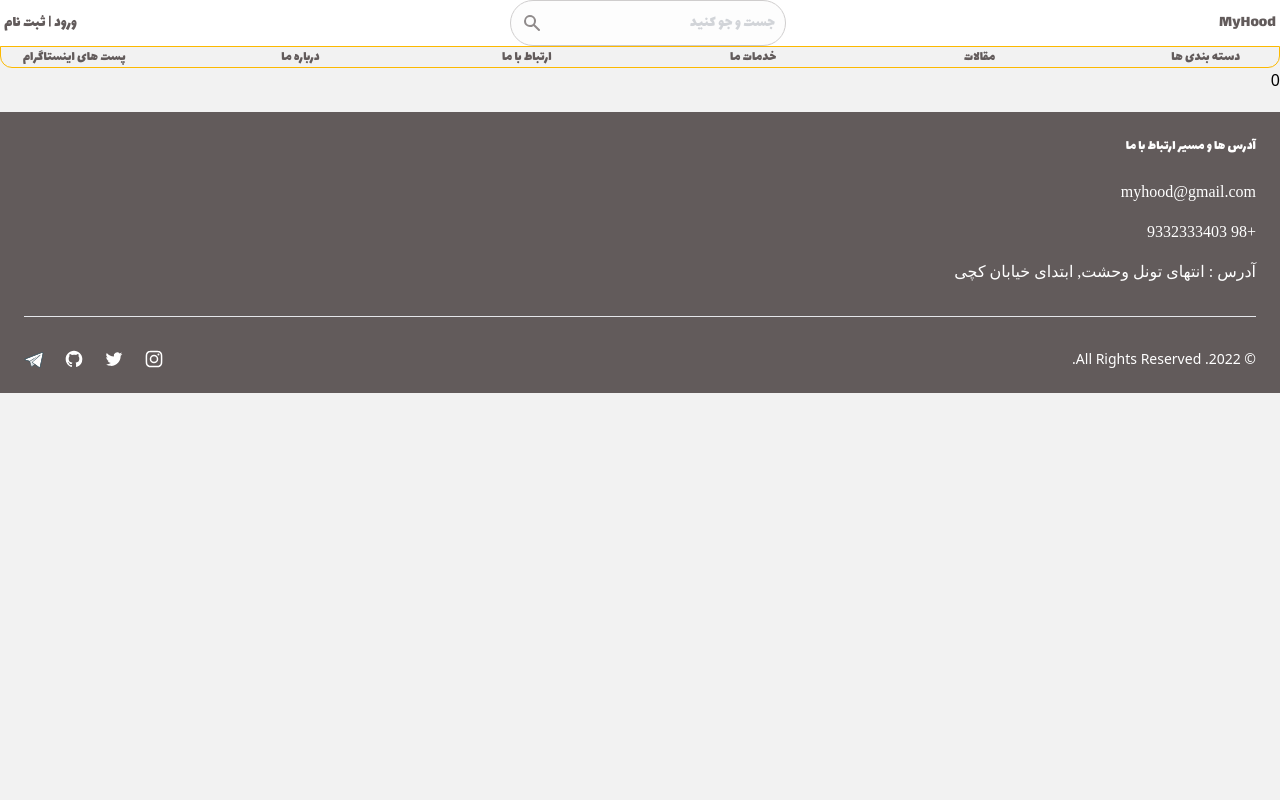
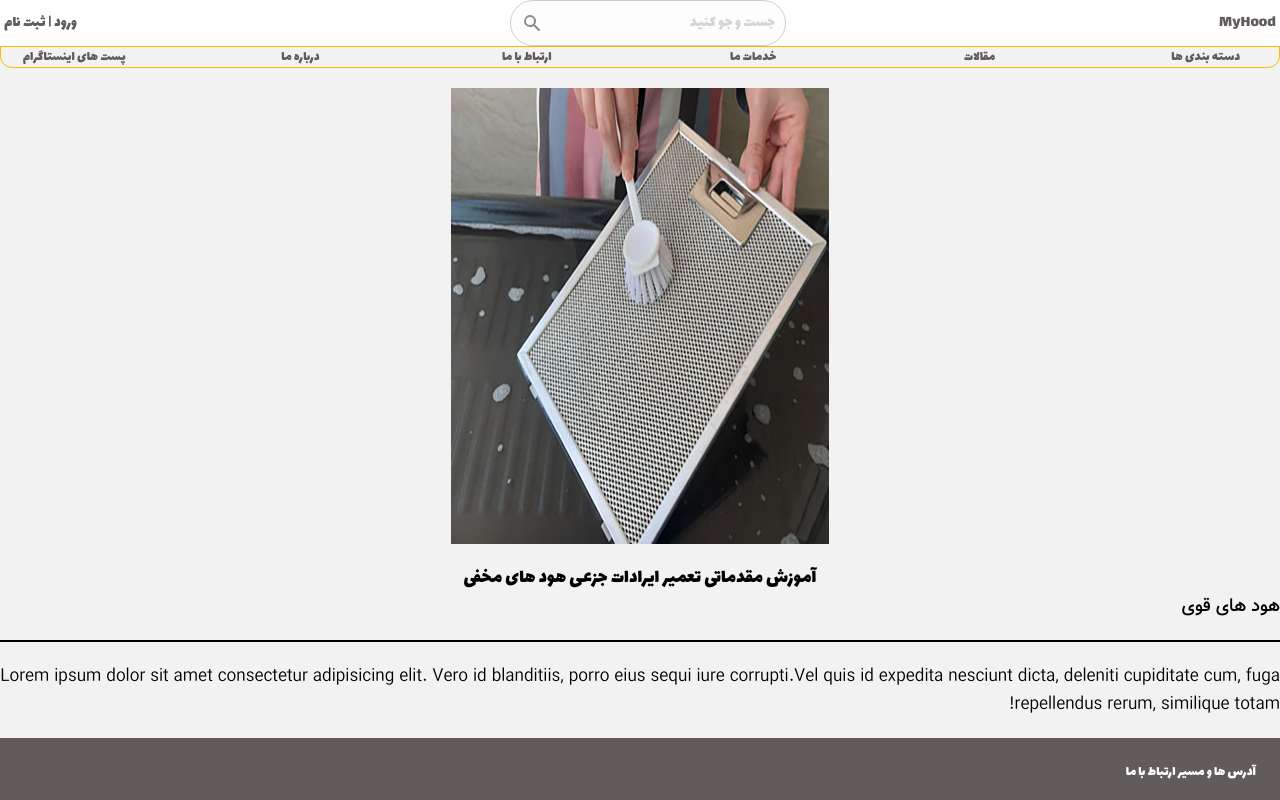
Before and after one commit to Parsa361/MyHood, a Nuxt app: page /articles/0 in a window 1280 px wide. Shown: the top 800 px of the page. Built offline with nearby package versions, Linux system fonts and the light colour scheme.

Commit message:
Make demo article's _id page

```diff
--- a/pages/articles/_id/index.vue
+++ b/pages/articles/_id/index.vue
@@ -1,12 +1,46 @@
 <template>
     <div>
-        {{$route.params.id}}
+        <article v-for="article in articles" :key="article.id" class="container mx-auto">
+            <div v-if="article.id == $route.params.id">
+                <img :src="require(`~/assets/images/${article.img}.png`)" :alt="article.img" class=" mt-5 mx-auto">
+                <h1 class="text-center mt-5 font-Lalezar text-xl">{{article.title}}</h1>
+
+                <p class="mt-[2.5rem] font-VazirBold text-lg">{{article.description}}</p>
+                <hr class="border border-black my-5">
+                <p class="font-VazirLight text-lg">{{article.content}}</p>
+            </div>
+        </article>
     </div>
 </template>
 
 <script>
 export default {
-    //const articleID = this.$route.params.id
-    //.get(`/api/v1/articles/${articleID}/`)
+    data() {
+        return {
+            articles: [
+                {
+                    id: 0,
+                    content: "Lorem ipsum dolor sit amet consectetur adipisicing elit. Vero id blanditiis, porro eius sequi iure corrupti.Vel quis id expedita nesciunt dicta, deleniti cupiditate cum, fuga repellendus rerum, similique totam!",
+                    img: "clean-hood",
+                    description: 'هود های قوی',
+                    title: "آموزش مقدماتی تعمیر ایرادات جزعی هود های مخفی"
+                },
+                {
+                    id: 1,
+                    content: "Lorem ipsum dolor sit amet consectetur adipisicing elit. Vero id blanditiis, porro eius sequi iure corrupti.Vel quis id expedita nesciunt dicta, deleniti cupiditate cum, fuga repellendus rerum, similique totam!",
+                    img: "fix-hood",
+                    description: 'لورم ایپسوم متن ساختگی با تولید سادگی نامفهوم از صنعت چاپ، و با استفاده از طراحان گرافیک است، چاپگرها و متون بلکه روزنامه و مجله در ستون و سطرآنچنان که لازم است، و برای شرایط فعلی تکنولوژی مورد نیاز، و کاربردهای متنوع با هدف بهبود ابزارهای کاربردی می باشد، کتابهای زیادی در شصت و سه درصد گذشته حال و آینده، شناخت فراوان جامعه و متخصصان را می طلبد، تا با نرم افزارها شناخت بیشتری را برای طراحان رایانه ای علی الخصوص طراحان خلاقی، و فرهنگ پیشرو در زبان فارسی ایجاد کرد، در این صورت می توان امید داشت که تمام و دشواری موجود در ارائه راهکارها، و شرایط سخت تایپ به پایان رسد و زمان مورد نیاز شامل حروفچینی دستاوردهای اصلی، و جوابگوی سوالات پیوسته اهل دنیای موجود طراحی اساسا مورد استفاده قرار گیرد.',
+                    title: "تمام راه های تمیز کردن هود های جزیره ای و هود های مورب"
+                },
+                {
+                    id: 2,
+                    content: "Lorem ipsum dolor sit amet consectetur adipisicing elit. Vero id blanditiis, porro eius sequi iure corrupti.Vel quis id expedita nesciunt dicta, deleniti cupiditate cum, fuga repellendus rerum, similique totam!",
+                    img: "diversity-hood",
+                    description: 'هود های سریع و خشن 10',
+                    title: "این هود ها کیفیتش انصافا عالیه بخرید پشیمون نمیشید"
+                },
+            ]
+        }
+    }
 }
 </script>
```
